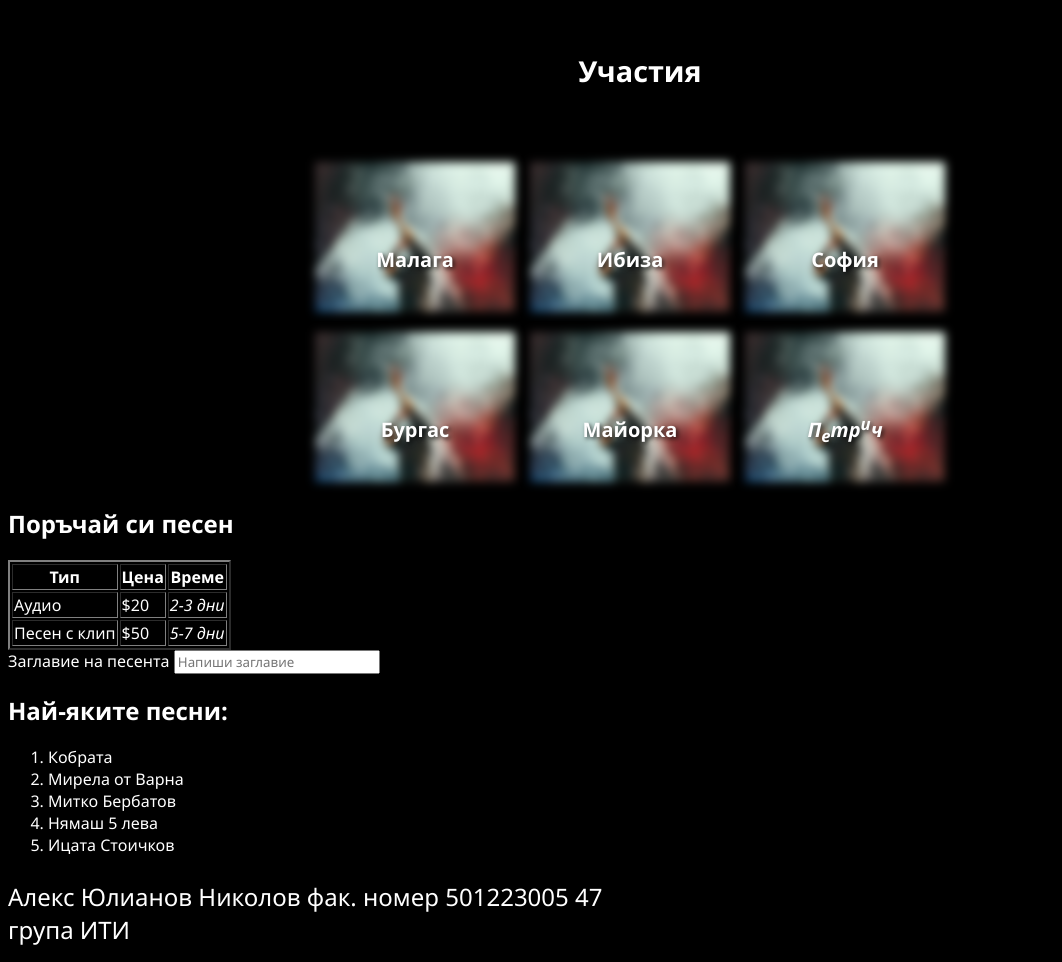
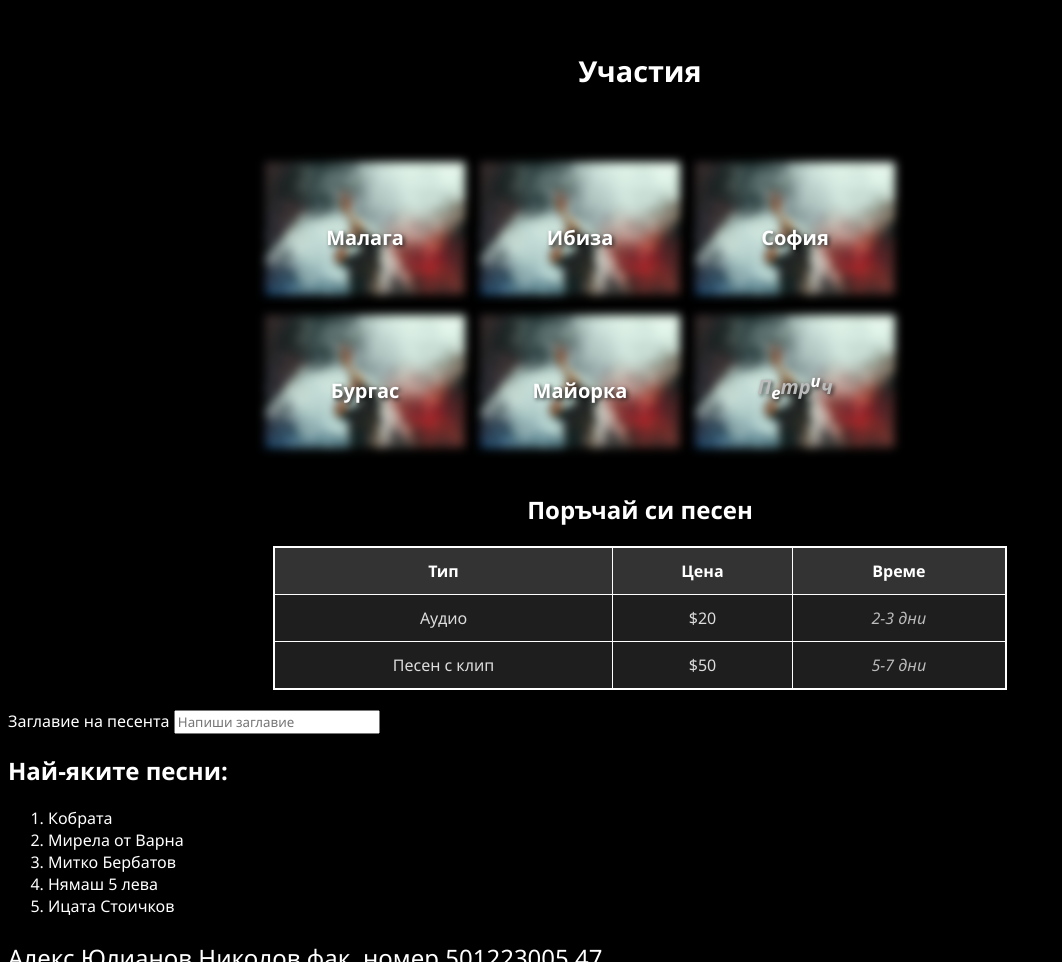
Before and after one commit to AlexNikolov2/netword-fundamentals-html-project, a plain HTML site: page index.html in a window 1280 px wide. Shown: the part 948-1910 px from the top of the page, without its empty margins (0-1062 px from the left). Drawn offline with Linux system fonts and the light colour scheme.

Commit message:
14 хуя дебели за ту-софия геювете

```diff
--- a/style.css
+++ b/style.css
@@ -77,7 +77,7 @@ p {
 
 .concerts ul {
   display: flex;
-  max-width: 650px;
+  max-width: 750px;
   flex-wrap: wrap;
   margin: auto;
   gap: 15px;
@@ -91,16 +91,49 @@ p {
 }
 .concerts ul li img {
   width: 200px;
-  height: 150px;
-  filter: blur(5px); /* Blurring the image */
+  filter: blur(5px);
+  transition: all 0.5s;
+}
+.concerts ul li img:hover {
+  width: 250px;
 }
 .concerts ul li p {
   position: absolute;
   top: 50%;
   left: 50%;
-  transform: translate(-50%, -50%);
+  transform: translate(-50%, -100%);
   color: white;
   font-weight: bold;
   font-size: 20px;
   text-shadow: 2px 2px 4px rgba(0, 0, 0, 0.7);
 }
+.order-song-wrap {
+  text-align: center;
+  padding: 20px;
+}
+.pricing-wrap {
+  display: flex;
+  justify-content: center;
+  margin-top: 20px;
+}
+table {
+  width: 60%;
+  border-collapse: collapse;
+  background-color: #1e1e1e;
+  border: 2px solid #ffffff;
+}
+th,
+td {
+  padding: 12px;
+  text-align: center;
+  border: 1px solid #ffffff;
+}
+th {
+  background-color: #333;
+}
+td {
+  color: #ddd;
+}
+i {
+  color: #bbb;
+}
```
